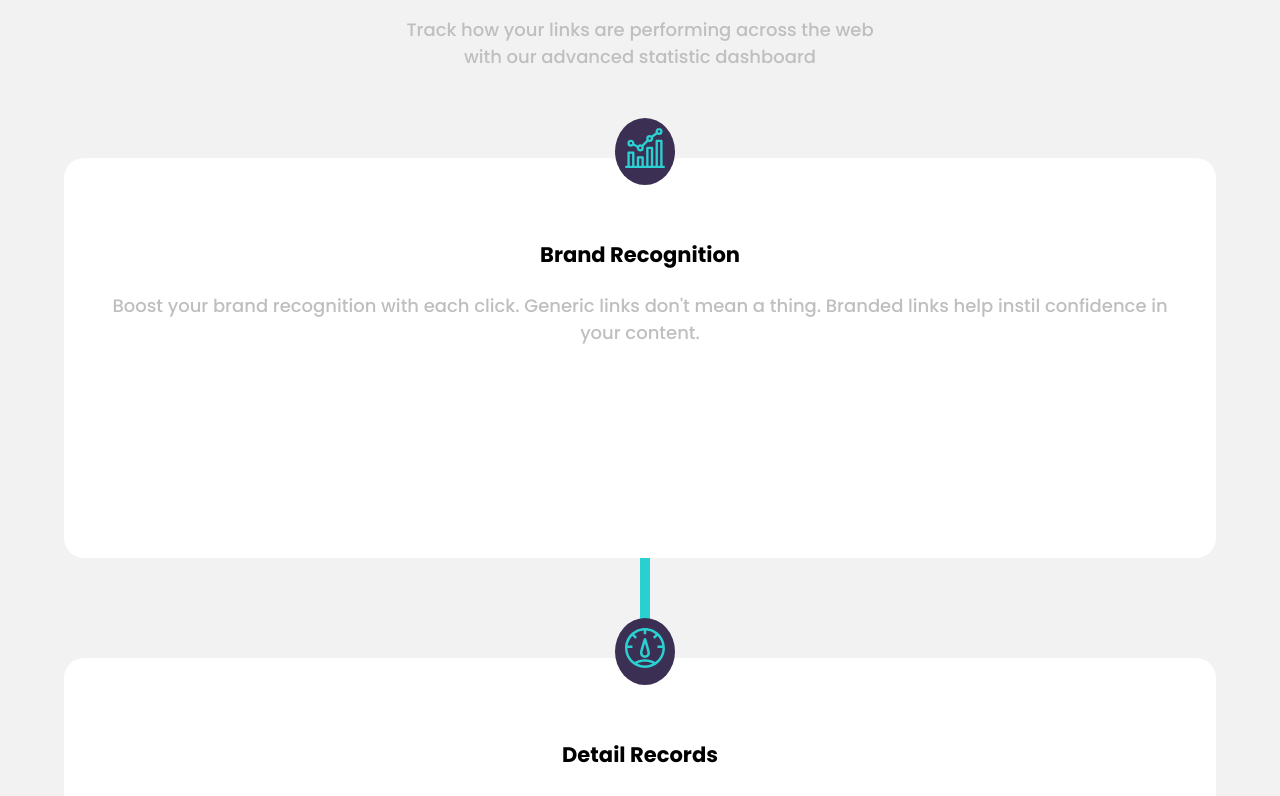
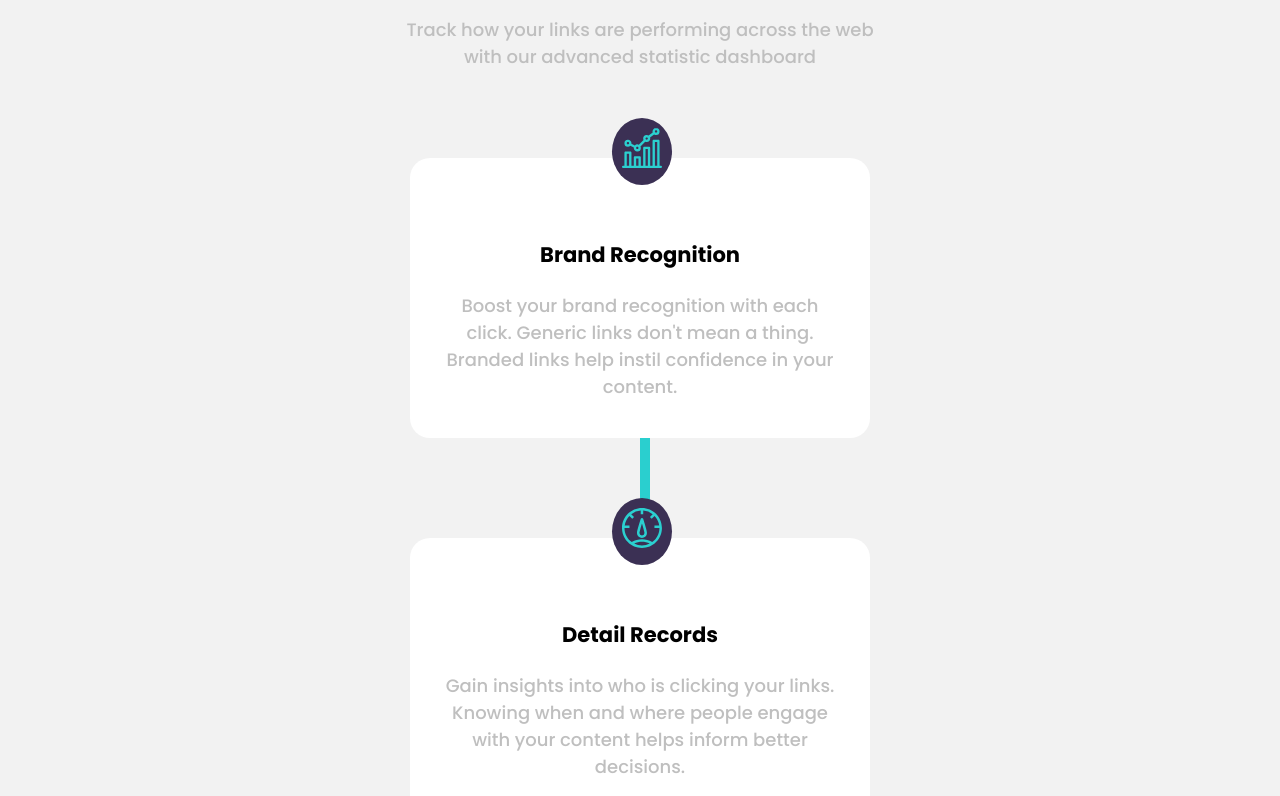
Before and after one commit to Knowledge-JO/shortly, a React (Vite) app: page / in a window 1280 px wide. Shown: the part 862-1658 px from the top of the page. Built offline with nearby package versions, Linux system fonts and the light colour scheme.

Commit message:
advanced section card p tag width update

```diff
--- a/src/styles/AdvancedSection.css
+++ b/src/styles/AdvancedSection.css
@@ -98,11 +98,15 @@
   .advanced-dets-cards-container .card {
     text-align: center;
     width: 100%;
-    height: 400px;
+    height: 280px;
+  }
+
+  .advanced-dets-cards-container .card p {
+    width: 400px;
   }
 
   .advanced-dets-cards-container .card div {
     left: 50%;
-    margin-left: -25px;
+    margin-left: -28px;
   }
 }
```
